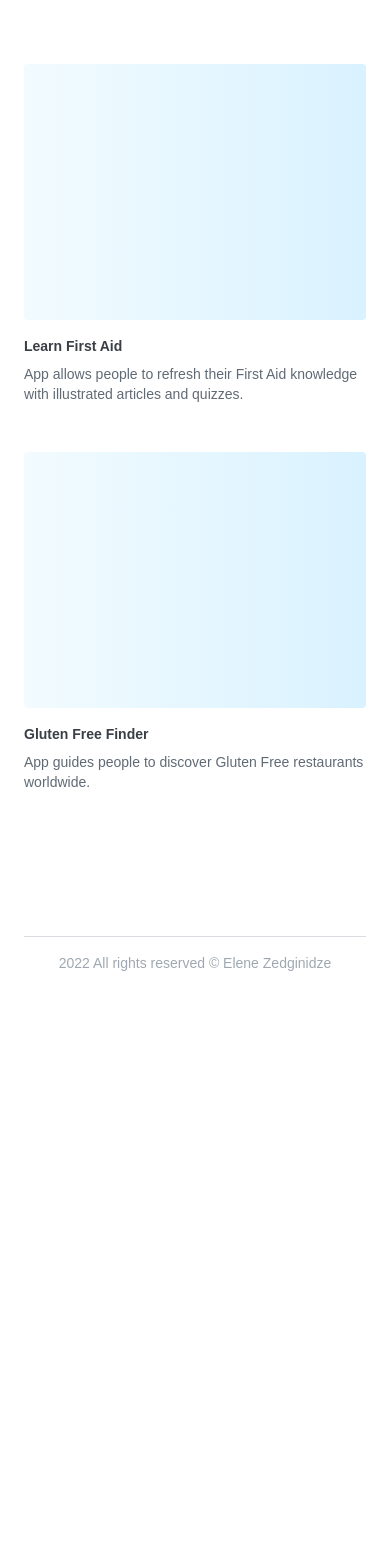
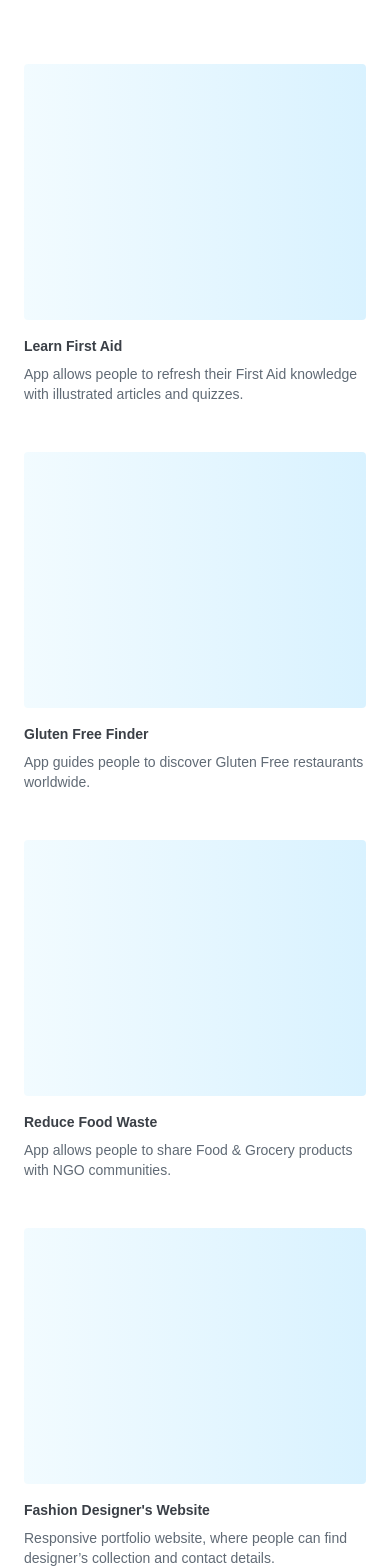
Before and after one commit to lelezedg/my-portfolio, a Next.js app: page / in a window 390 px wide. Shown: the top 1568 px of the page. Before the commit the page ends 989 px from the top, so only its background shows below. Built offline with nearby package versions, Linux system fonts and the light colour scheme.

Commit message:
fix: scrollbar

```diff
--- a/components/Layout.tsx
+++ b/components/Layout.tsx
@@ -22,10 +22,12 @@ export const Layout = ({ children, title }: TLayout) => {
       </div>
 
       <div className="flex-grow flex flex-col">
-        <div className="flex-grow w-full mt-16">{children}</div>
+        <div className="flex-grow w-full mt-16 overflow-scroll scrollbar">
+          {children}
 
-        <div className="flex-initial w-full">
-          <Footer />
+          <div className="flex-initial w-full md:mt-64 mt-32">
+            <Footer />
+          </div>
         </div>
       </div>
     </div>
--- a/pages/index.tsx
+++ b/pages/index.tsx
@@ -4,7 +4,7 @@ import Image from "next/image";
 export default function Home() {
   return (
     <Layout title="eleneux.com">
-      <div className="flex ">
+      <div className="flex flex-col">
         {/* <Image
           src="/assets/image1.png"
           width={390}
@@ -24,6 +24,18 @@ export default function Home() {
             subtitle="App guides people to discover Gluten Free restaurants worldwide."
           />
         </div>
+
+        <div className="md:ml-24 md:-mx-6 flex flex-grow flex-col md:flex-row">
+          <Card
+            title="Reduce Food Waste"
+            subtitle="App allows people to share Food & Grocery products with NGO communities."
+          />
+
+          <Card
+            title="Fashion Designer's Website"
+            subtitle="Responsive portfolio website, where people can find designer’s collection and contact details."
+          />
+        </div>
       </div>
     </Layout>
   );
--- a/styles/globals.css
+++ b/styles/globals.css
@@ -1,3 +1,24 @@
 @tailwind base;
 @tailwind components;
 @tailwind utilities;
+
+@layer utilities {
+    .scrollbar::-webkit-scrollbar {
+        width: 5px;
+        height: 5px;
+    }
+
+    .scrollbar::-webkit-scrollbar-track {
+        border-radius: 100vh;
+        background: transparent;
+    }
+
+    .scrollbar::-webkit-scrollbar-thumb {
+        background: transparent;
+        border-radius: 100vh;
+    }
+
+    .scrollbar::-webkit-scrollbar-thumb:hover {
+        background: transparent;
+    }
+}
```
